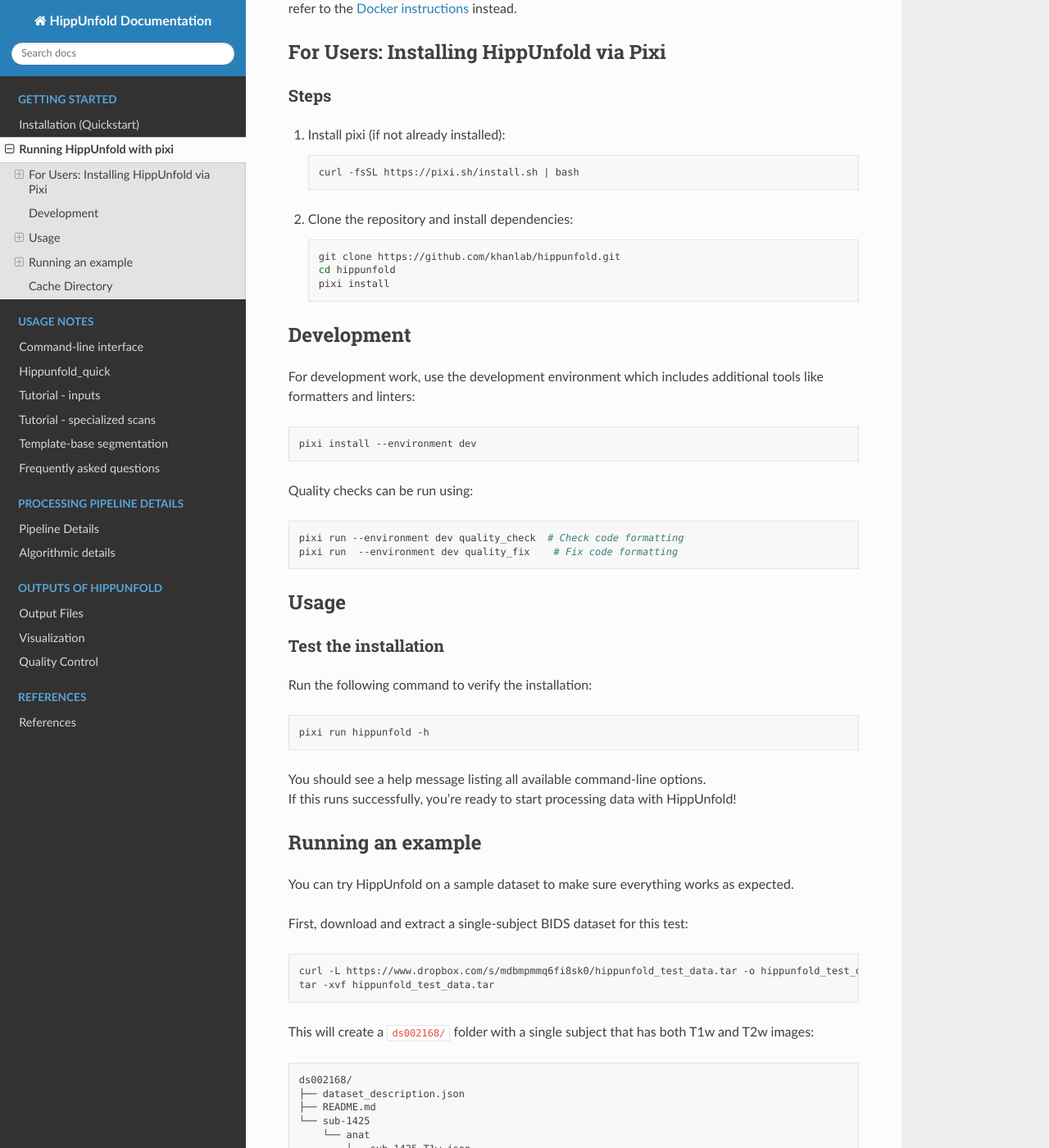
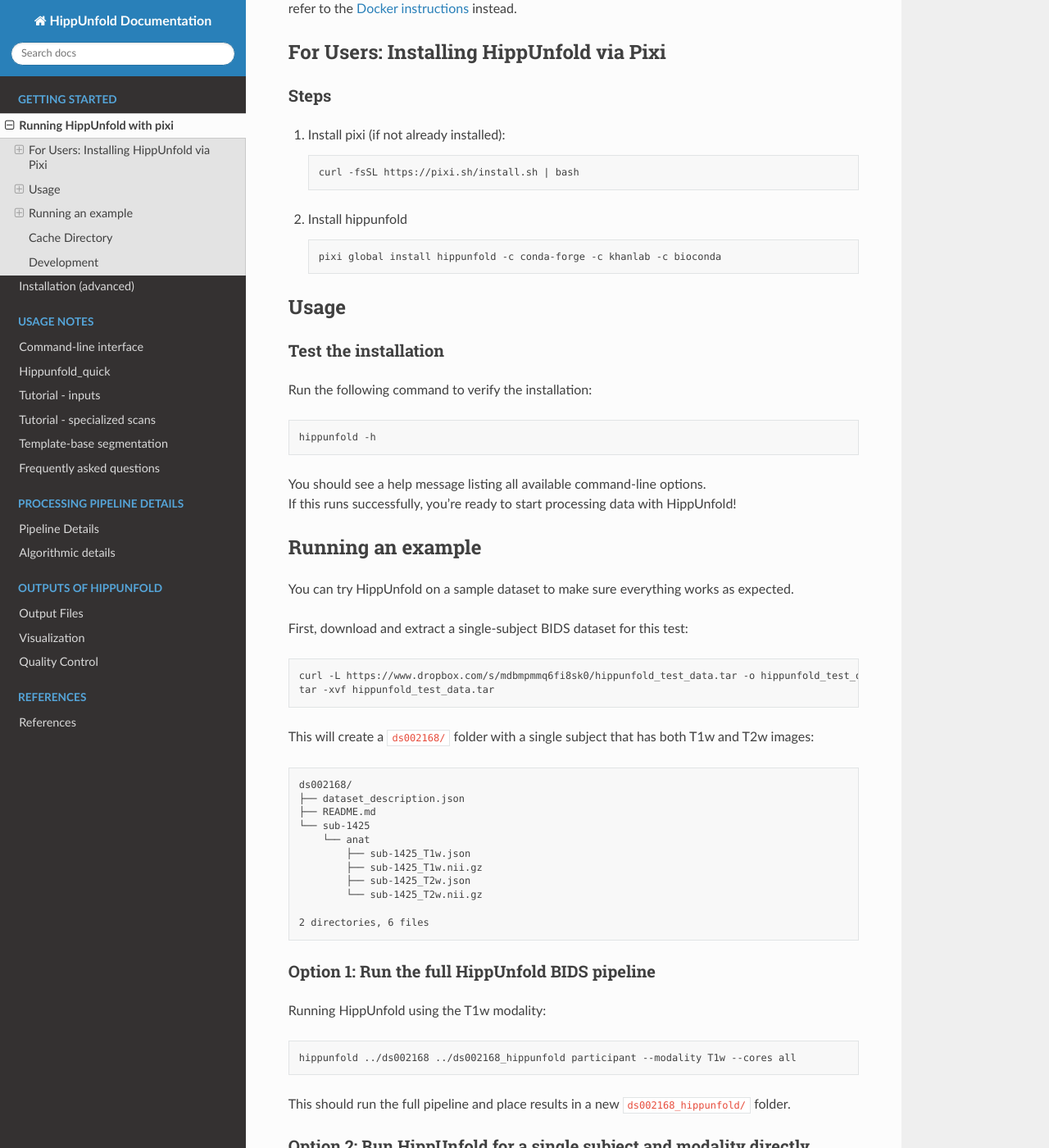
Before and after one commit to khanlab/hippunfold, a Sphinx documentation site: the page built from docs/getting_started/pixi.md, in a window 1280 px wide and 1400 px high, scrolled down 257 px. Shown: the whole window at 82% size. Built offline with Sphinx 7.4.7 and the Read the Docs theme 3.1.0, drawn with Linux system fonts in a browser that asks for light colours; pages that are not in the unit, such as notebooks, are missing from menus; some of the changed text lies outside the part shown.

Commit message:
simplified install down to pixi

````diff
--- a/docs/getting_started/pixi.md
+++ b/docs/getting_started/pixi.md
@@ -14,25 +14,12 @@
     curl -fsSL https://pixi.sh/install.sh | bash
     ```
 
- 2. Clone the repository and install dependencies:
+ 2. Install hippunfold
     ```bash
-    git clone https://github.com/khanlab/hippunfold.git
-    cd hippunfold
-    pixi install
+    pixi global install hippunfold -c conda-forge -c khanlab -c bioconda
+
     ```
 
-## Development
-For development work, use the development environment which includes additional tools like formatters and linters:
-
-```bash
-pixi install --environment dev
-```
-
-Quality checks can be run using:
-```bash
-pixi run --environment dev quality_check  # Check code formatting
-pixi run  --environment dev quality_fix    # Fix code formatting
-```
 
 ## Usage
 
@@ -41,7 +28,7 @@
 Run the following command to verify the installation:
 
 ```bash
-pixi run hippunfold -h
+hippunfold -h
 ```
 
 You should see a help message listing all available command-line options.
@@ -79,7 +66,7 @@
 Running HippUnfold using the T1w modality:
 
 ```bash
-pixi run hippunfold ../ds002168 ../ds002168_hippunfold participant --modality T1w --cores all
+hippunfold ../ds002168 ../ds002168_hippunfold participant --modality T1w --cores all
 ```
 
 This should run the full pipeline and place results in a new `ds002168_hippunfold/` folder.
@@ -89,7 +76,7 @@
 Alternatively, you can use the quick runner script to process just one image:
 
 ```bash
-pixi run hippunfold-quick --input ../ds002168/sub-1425/anat/sub-1425_T1w.nii.gz --output ../ds002168_hippunfold_quick --modality T1w --subject 1425
+hippunfold-quick --input ../ds002168/sub-1425/anat/sub-1425_T1w.nii.gz --output ../ds002168_hippunfold_quick --modality T1w --subject 1425
 ```
 
 This will run HippUnfold on the T1w image only and save outputs to the `ds002168_hippunfold_quick/` directory.
@@ -114,6 +101,21 @@
 
 This is useful when working on shared systems, when home directory storage is limited, or if you wish to isolate data per project or user.
 
+
+## Development
+For development work, use the development environment which includes additional tools like formatters and linters:
+
+```bash
+pixi install --environment dev
+```
+
+Quality checks can be run using:
+```bash
+pixi run --environment dev quality_check  # Check code formatting
+pixi run  --environment dev quality_fix    # Fix code formatting
+```
+
+
 ---
 
 Happy unfolding!
````
Also changed, not shown: README.md (+8 -0 lines), docs/getting_started/conda_advanced.md (deleted, +0 -116 lines), docs/getting_started/installation.md (+2 -7 lines), docs/index.md (+1 -4 lines).
